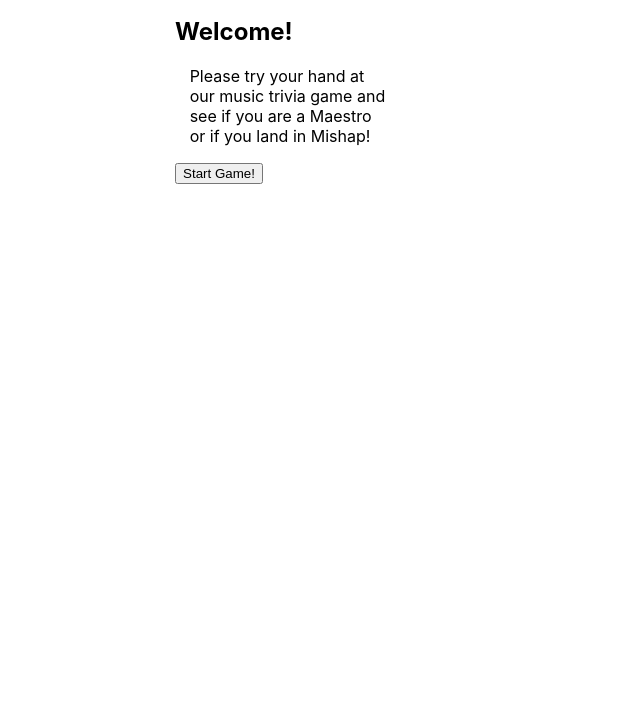
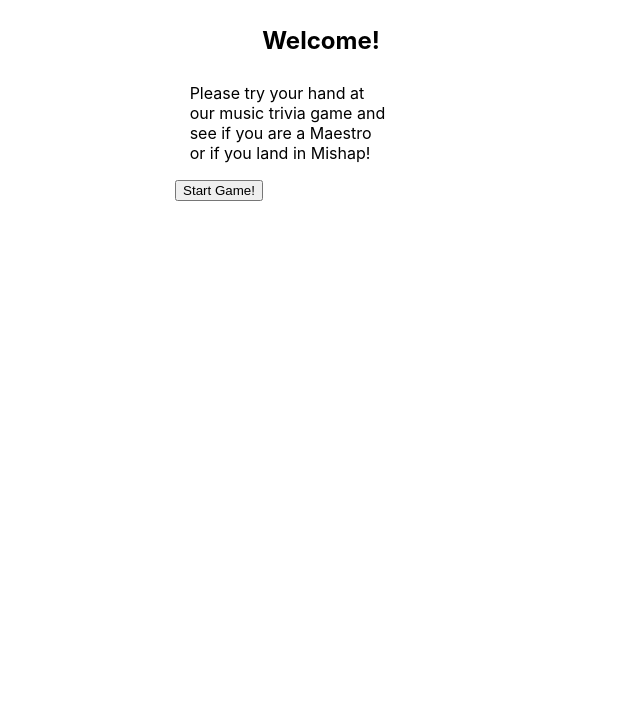
Before and after one commit to ShaunaMyers/maestro-or-mishap, a React app in the folder maestro-or-mishap/: page / in a window 1280 px wide. Shown: the part 85-800 px from the top of the page, without its empty margins (319-959 px from the left). Built offline with nearby package versions, Linux system fonts and the light colour scheme; no server answers.

Commit message:
Style h2 padding and align text

```diff
--- a/maestro-or-mishap/src/components/QuestionCard/QuestionCard.css
+++ b/maestro-or-mishap/src/components/QuestionCard/QuestionCard.css
@@ -2,6 +2,11 @@ article {
   align-items: center;
   display: flex;
   flex-direction: column;
+}
+
+h2 {
+  padding: 3% 10%;
+  text-align: center;
 }
 
 div {
```
